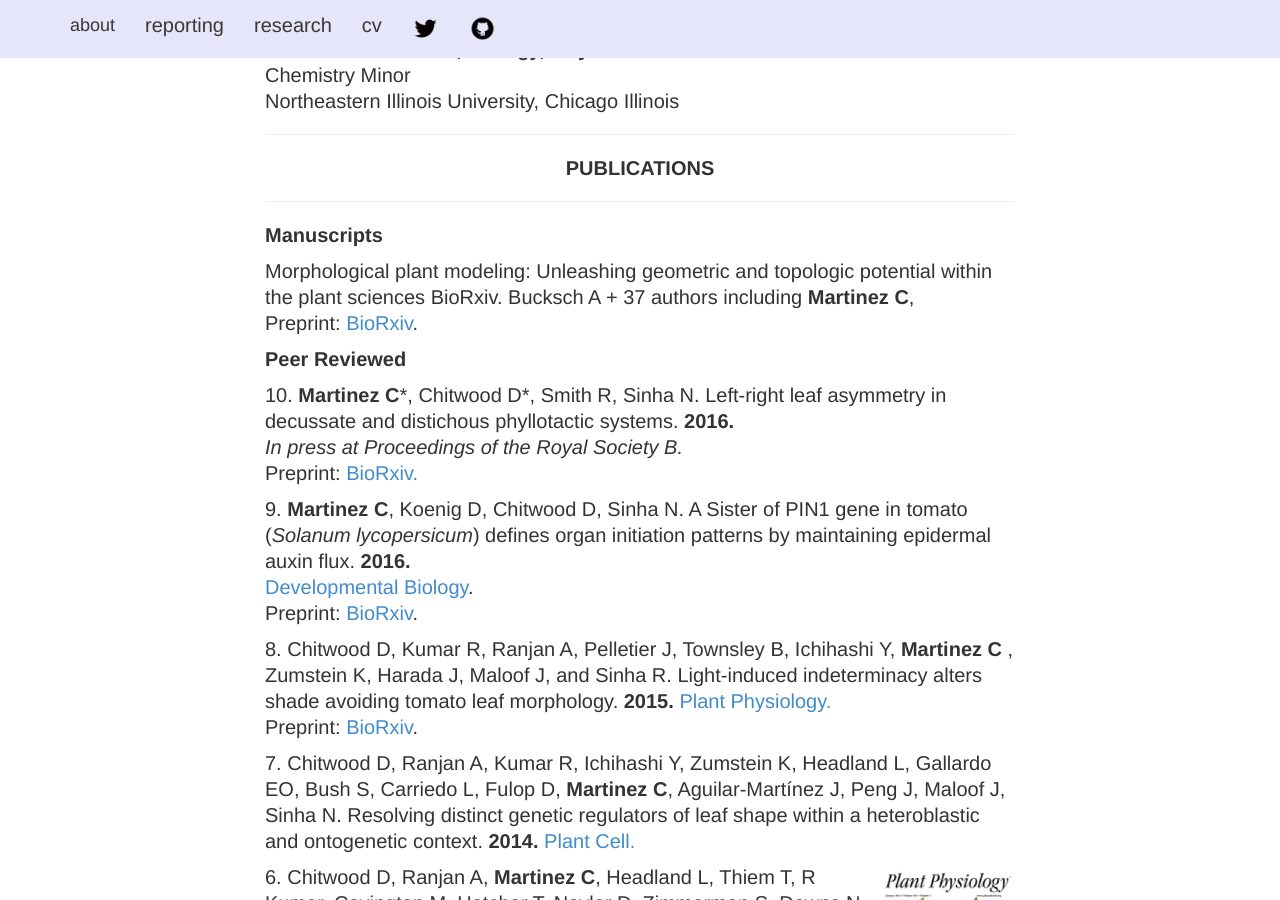
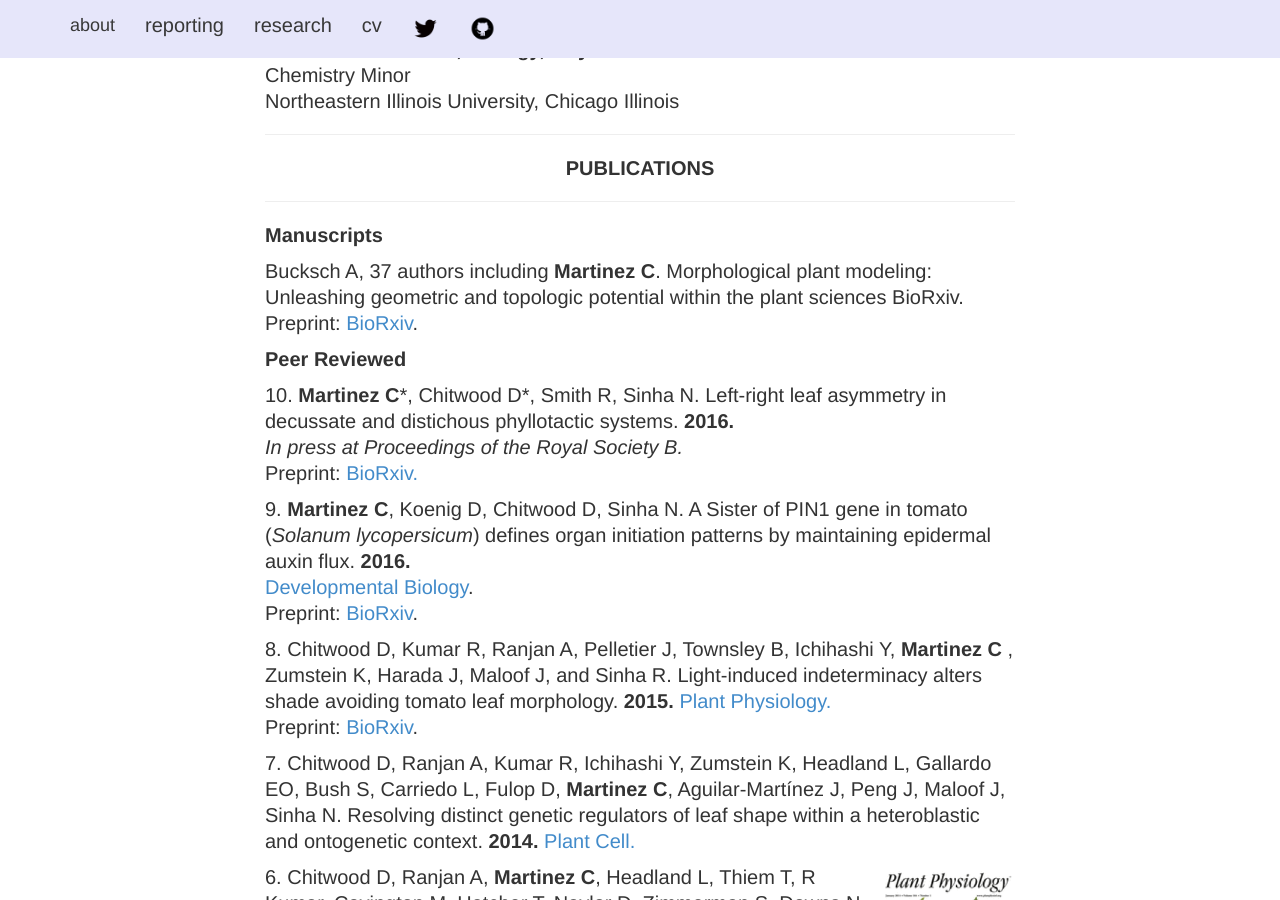
Before and after one commit to iamciera/creports, a Jekyll site: the page built from cv/index.html, in a window 1280 px wide and 900 px high, scrolled down 763 px. Built offline with Jekyll 4.4.1, drawn with Linux system fonts in a browser that asks for light colours; nearby versions of some CDN libraries.

Commit message:
updated cv

```diff
--- a/cv/index.html
+++ b/cv/index.html
@@ -49,7 +49,7 @@
 
 				<p><strong>Manuscripts</strong>
 
-				<p> Morphological plant modeling: Unleashing geometric and topologic potential within the plant sciences BioRxiv. Bucksch A + 37 authors including <b>Martinez C</b>, <br />Preprint:<a href="http://www.biorxiv.org/content/early/2016/10/04/078832"> BioRxiv</a>. </p>
+				<p>Bucksch A, 37 authors including <b>Martinez C</b>. Morphological plant modeling: Unleashing geometric and topologic potential within the plant sciences BioRxiv. <br />Preprint:<a href="http://www.biorxiv.org/content/early/2016/10/04/078832"> BioRxiv</a>.</p>
 
 				<p><strong>Peer Reviewed</strong>
 
```
